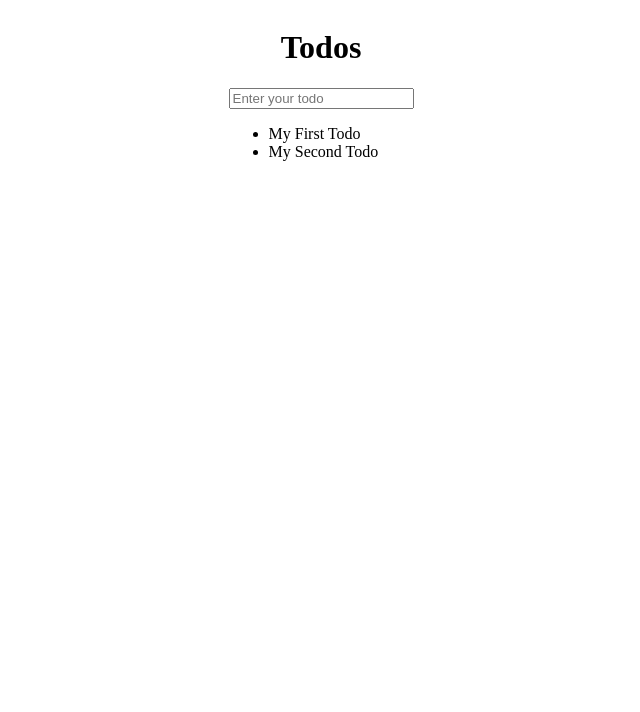
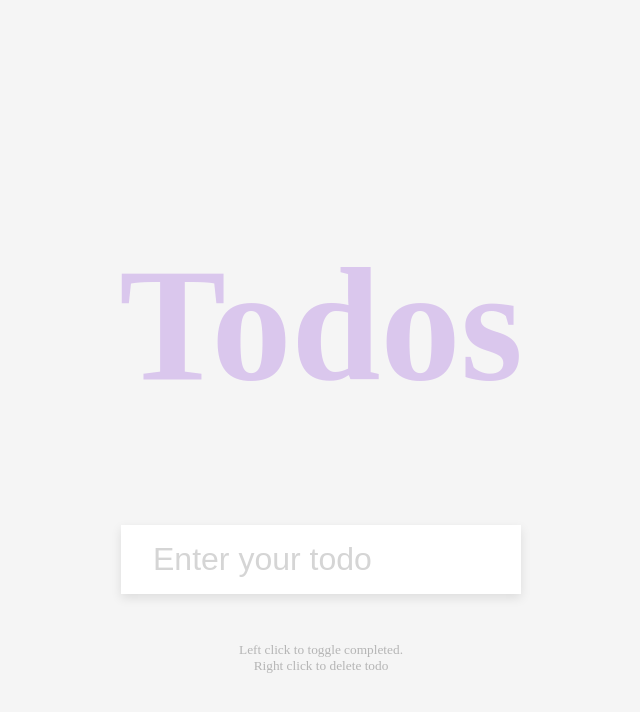
Before and after one commit to mamismeda/todo-list, a plain HTML site: page index.html in a window 1280 px wide. Shown: the whole page, without its empty margins (319-959 px from the left). Drawn offline with Linux system fonts and the light colour scheme.

Commit message:
added css and last visual

```diff
--- a/index.html
+++ b/index.html
@@ -18,11 +18,12 @@
         autocomplete="off"
       />
 
-      <ul class="todos" id="todos">
-           <li>My First Todo</li>
-           <li>My Second Todo</li>
-      </ul>
+      <ul class="todos" id="todos"></ul>
     </form>
+    <small
+      >Left click to toggle completed. <br />
+      Right click to delete todo</small
+    >
 
     <script src="script.js"></script>
   </body>
--- a/style.css
+++ b/style.css
@@ -1,11 +1,68 @@
-*{
-    box-sizing: border-box;
+* {
+  box-sizing: border-box;
 }
 
-body{
-    display: flex;
-    flex-direction: column;
-    align-items: center;
-    justify-content: center;
-    overflow: hidden;
+body {
+  background-color: #f5f5f5;
+  color: #444;
+  display: flex;
+  flex-direction: column;
+  align-items: center;
+  justify-content: center;
+  height: 100vh;
+  margin: 0;
 }
+
+h1 {
+  color: rgb(179, 131, 226);
+  font-size: 10rem;
+  text-align: center;
+  opacity: 0.4;
+}
+
+form {
+  box-shadow: 0 4px 10px rgba(0, 0, 0, 0.1);
+  max-width: 100%;
+  width: 400px;
+}
+
+.input{
+    border: none;
+    color: #444;
+    font-size: 2rem;
+    padding: 1rem 2rem;
+    display: block;
+    width: 100%;
+}
+
+.input::placeholder{
+    color: #d5d5d5;
+}
+.input:focus{
+    outline-color: rgb(179, 131, 226); ;
+}
+
+.todos{
+    background-color: #ffff;
+    padding: 0;
+    margin: 0;
+    list-style-type:none;
+}
+
+.todos li {
+    border-top: 1px solid #e5e5e5;
+    cursor: pointer;
+    font-size:1.5rem;
+    padding: 1rem 2rem;
+}
+
+.todos li.completed{
+    color: #b6b6b6;
+    text-decoration: line-through;
+}
+
+small{
+    color: #b5b5b5;
+    margin-top:3rem;
+    text-align: center;
+}
```
